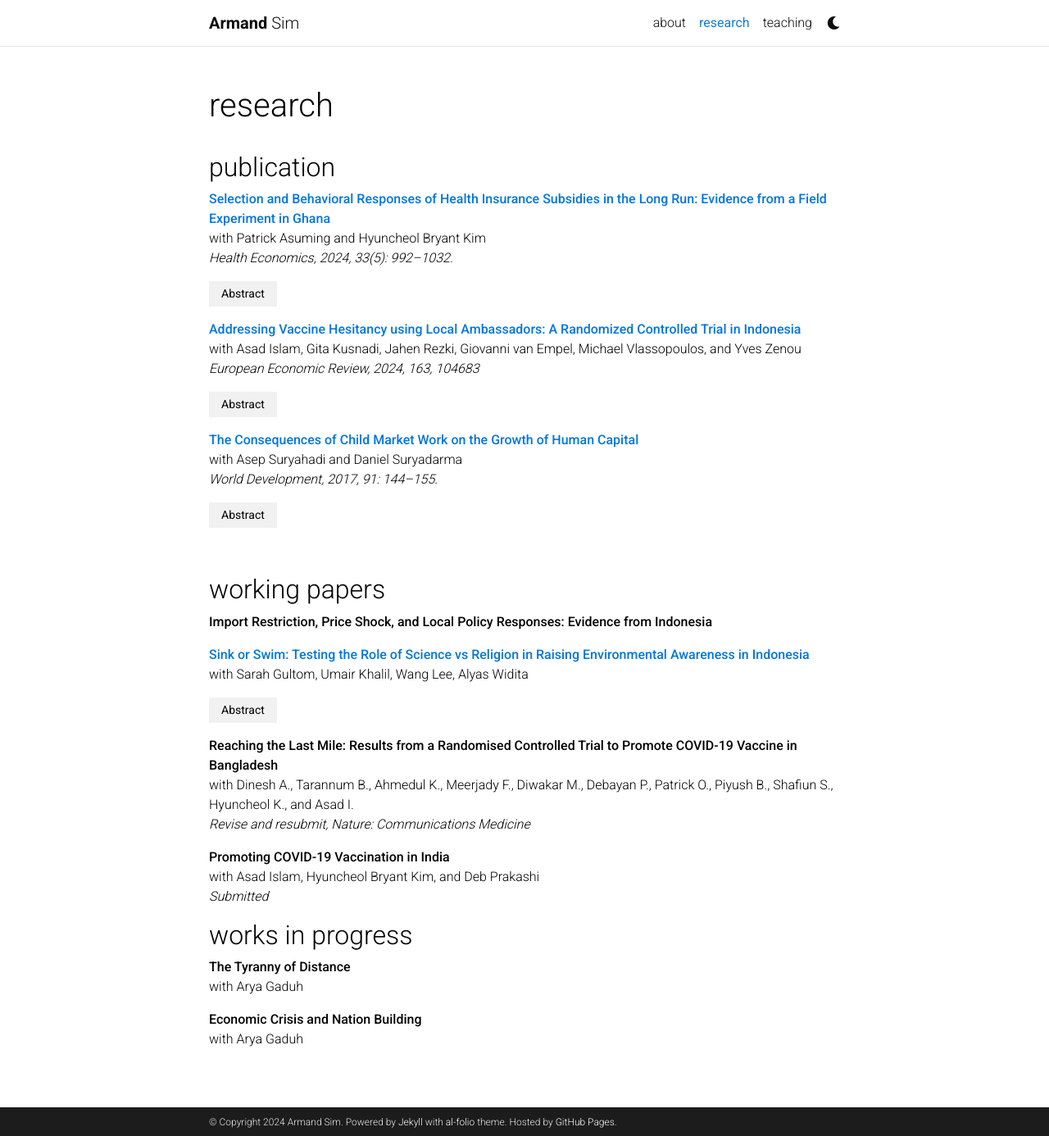
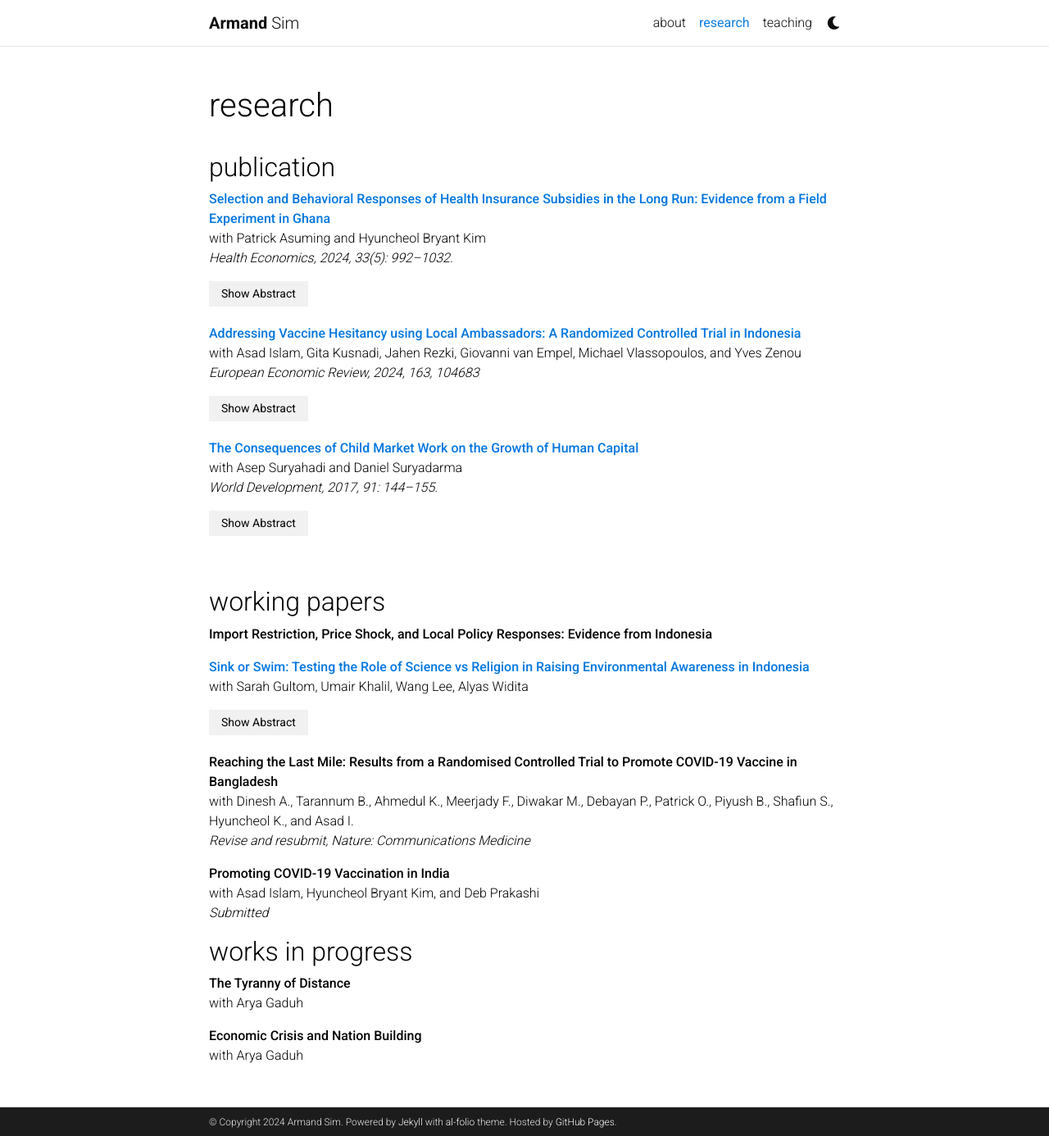
Before and after one commit to armandsim/armandsim.github.io, a Jekyll site: the page built from _pages/research.md, in a window 1280 px wide and 1386 px high. Shown: the whole window at 82% size. Built offline with Jekyll 4.4.1, drawn with Linux system fonts in a browser that asks for light colours; comment, search, counter and statistics services are not loaded; a style sheet for code colours, icons or effects is not loaded.

Commit message:
Update research.md

```diff
--- a/_pages/research.md
+++ b/_pages/research.md
@@ -7,6 +7,23 @@ nav_order: 2
 ---
 
 <style>
+/* Styles for light mode */
+@media (prefers-color-scheme: light) {
+    .abstract {
+        color: #000000; /* black text */
+        background-color: #ffffff; /* white background */
+    }
+}
+
+/* Styles for dark mode */
+@media (prefers-color-scheme: dark) {
+    .abstract {
+        color: #ffffff; /* white text */
+        background-color: #333333; /* dark gray background */
+    }
+}
+
+/* Abstract button styles */
 .abstract-button {
     cursor: pointer;
     padding: 5px 15px;
@@ -15,13 +32,27 @@ nav_order: 2
     text-align: left;
     outline: none;
     font-size: 14px;
+    margin-bottom: 5px;
 }
+
 .abstract-content {
     display: none;
     padding: 0 18px;
     background-color: #f9f9f9;
 }
+
 </style>
+
+<script>
+function toggleAbstract(id) {
+    var content = document.getElementById(id);
+    if (content.style.display === "none") {
+        content.style.display = "block";
+    } else {
+        content.style.display = "none";
+    }
+}
+</script>
 
 ## publication
 
@@ -29,8 +60,8 @@ nav_order: 2
 with Patrick Asuming and Hyuncheol Bryant Kim <br>
 *Health Economics, 2024, 33(5): 992–1032.* <br>
 
-<button class="abstract-button" onclick="toggleAbstract('abstract1')">Abstract</button>
-<div id="abstract1" class="abstract-content">
+<button class="abstract-button" onclick="toggleAbstract('abstract1')">Show Abstract</button>
+<div id="abstract1" class="abstract abstract-content">
 We study the effects of a health insurance subsidy in Ghana, where mandates are not enforceable. We randomly provide different levels of subsidy (1/3, 2/3, and full) and evaluate the impact at seven months and three years after the intervention. We find that a one-time subsidy increased insurance enrollment for all groups in both the short and long runs, but health care utilization in the long run increased only for the partial subsidy group. We find supportive evidence that ex-post behavioral responses rather than ex-ante selective enrollment explain the long-run health care utilization results.
 </div>
  {: style="text-align: justify"}
@@ -39,8 +70,8 @@ We study the effects of a health insurance subsidy in Ghana, where mandates are
 with Asad Islam, Gita Kusnadi, Jahen Rezki, Giovanni van Empel, Michael Vlassopoulos, and Yves Zenou <br>
 *European Economic Review, 2024, 163, 104683* <br>
 
-<button class="abstract-button" onclick="toggleAbstract('abstract2')">Abstract</button>
-<div id="abstract2" class="abstract-content">
+<button class="abstract-button" onclick="toggleAbstract('abstract1')">Show Abstract</button>
+<div id="abstract1" class="abstract abstract-content">
 In settings where resistance and rampant misinformation against vaccines exist, the prospect of containing infectious diseases remains a challenge. Can delivery of information regarding the benefits of vaccination through personal home visits by local ambassadors increase vaccine uptake? We conduct a door-to-door randomized information campaign targeted towards COVID-19 unvaccinated individuals in rural Indonesia. We recruited ambassadors from local villages tasked to deliver information about COVID-19 vaccines and promote vaccination through one-on-one meetings, using an interpersonal behavioral change communication approach. To investigate which type of ambassador—health cadres, influential individuals, and laypersons—is the most effective, we randomly vary the type of ambassador that delivers the information at the village level. We find that the overall vaccination take-up is quite moderate and that there are no differences in vaccination outcomes across the treatment groups. These results highlight the challenge of boosting vaccine uptake in late stages of a pandemic.
 </div>
  {: style="text-align: justify"}
@@ -49,8 +80,8 @@ In settings where resistance and rampant misinformation against vaccines exist,
 with Asep Suryahadi and Daniel Suryadarma <br>
 *World Development, 2017, 91: 144–155.* <br>
 
-<button class="abstract-button" onclick="toggleAbstract('abstract3')">Abstract</button>
-<div id="abstract3" class="abstract-content">
+<button class="abstract-button" onclick="toggleAbstract('abstract1')">Show Abstract</button>
+<div id="abstract1" class="abstract abstract-content">
 The paper measures the effect of child market work on the long-term growth of human capital, focusing on the output of the human capital production: mathematics skills, cognitive skills, pulmonary function, and educational attainment. Our full sample is drawn from a rich longitudinal dataset Indonesia Family Life Survey (IFLS). We address endogeneity of child market work using provincial legislated minimum wage as the instrument. Our instrumental variable estimation shows that child labor negatively affects mathematics skills and pulmonary function, but not cognitive skills and educational attainment. We find heterogeneities in type of work. Those who work outside of family business have lower educational attainment than those working for family business.
 </div>
  {: style="text-align: justify"}
@@ -64,8 +95,8 @@ The paper measures the effect of child market work on the long-term growth of hu
 **[Sink or Swim: Testing the Role of Science vs Religion in Raising Environmental Awareness in Indonesia](/docs/jakarta_draft.pdf)** <br>
 with Sarah Gultom, Umair Khalil, Wang Lee, Alyas Widita <br>
 
-<button class="abstract-button" onclick="toggleAbstract('abstract5')">Abstract</button>
-<div id="abstract5" class="abstract-content">
+<button class="abstract-button" onclick="toggleAbstract('abstract1')">Show Abstract</button>
+<div id="abstract1" class="abstract abstract-content">
 Promoting awareness and encouraging pro-sustainability behaviors to mitigate climate and environmental issues can be challenging due to their polarizing nature. We conduct a large-scale online experiment in Jakarta, the world's fastest sinking city, to examine the impact of messenger identity and narrative style on awareness and behavior regarding land subsidence, a human-induced climate change phenomenon. We vary the messenger identity (an actor portraying either a religious leader or a scientist) and the narrative style of the message (religious vs. scientific). Our results show that exposure to an environmental video message, as opposed to a placebo, increases beliefs, trust in institutions, and pro-sustainability behaviors. The largest impacts arise when a scientist delivers a message embedded with a religious narrative, increasing participants' perceptions of the messenger as persuasive and trustworthy. The effects are more pronounced among individuals with low prior knowledge, high trust in authorities, and those less reliant on groundwater. However, we find limited evidence of heterogeneous treatment effects on actions. Our findings highlight the importance of carefully considering both the message and the messenger in communication strategies in a diverse population.
 </div>
  {: style="text-align: justify"}
@@ -78,6 +109,7 @@ with Dinesh A., Tarannum B., Ahmedul K., Meerjady F., Diwakar M., Debayan P., Pa
 with Asad Islam, Hyuncheol Bryant Kim, and Deb Prakashi <br>
 *Submitted*
 <br>
+
 
 ## works in progress
 
```
